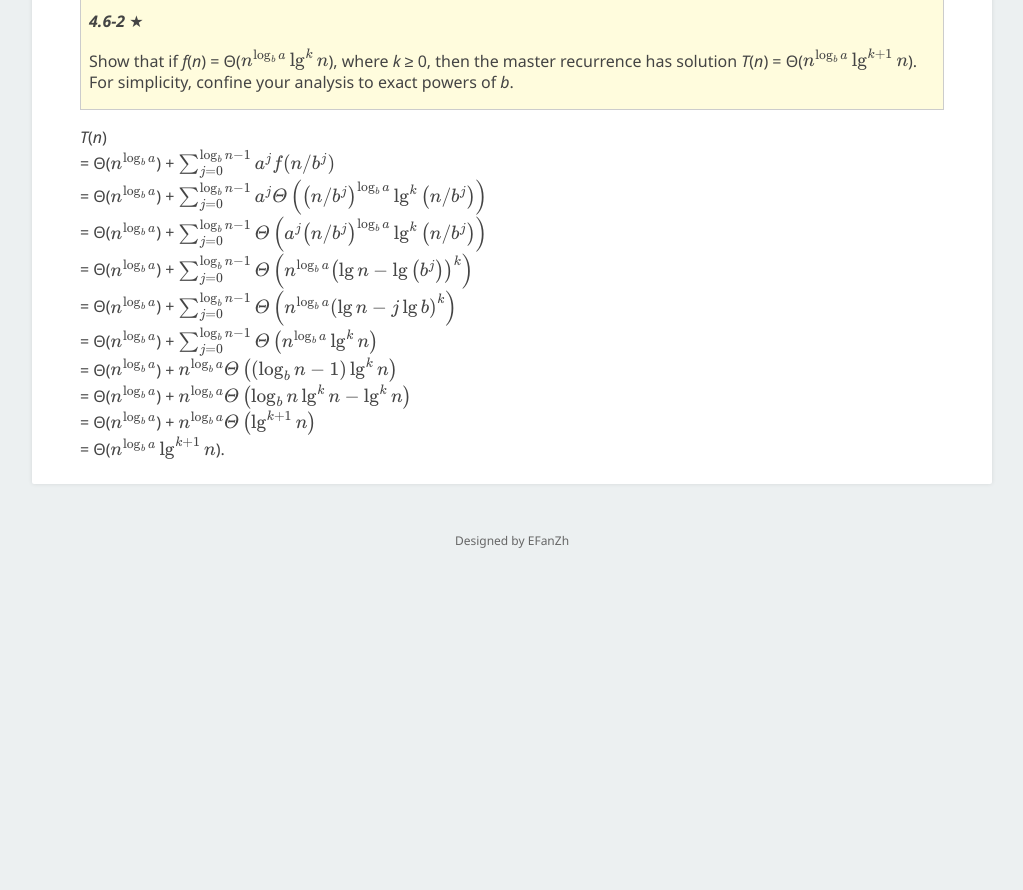
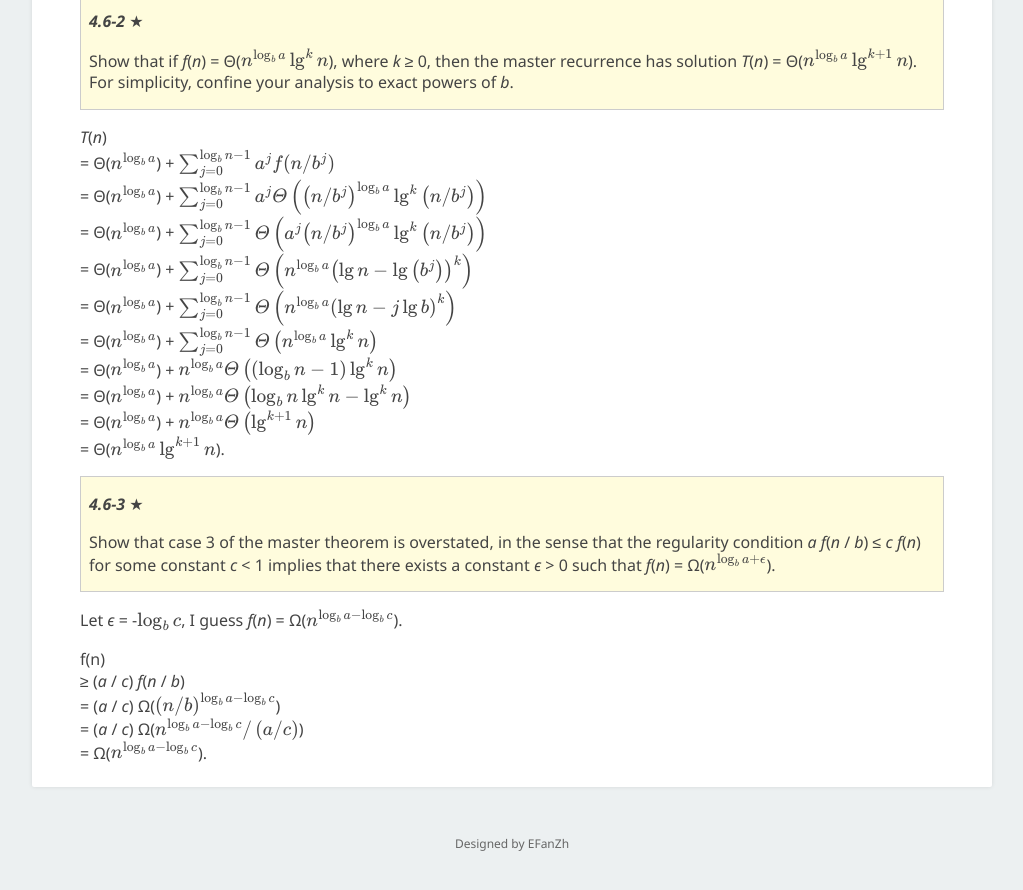
Before and after one commit to EFanZh/efanzh.github.io, a Jekyll site: the page built from _posts/2018-10-05-introduction-to-algorithms-exercises.md, in a window 1280 px wide and 900 px high, scrolled down 32988 px. Shown: the top 890 px of the window, without its empty margins (128-1151 px from the left). Built offline with Jekyll 4.4.1, drawn with Linux system fonts in a browser that asks for light colours; formulas are drawn with MathJax 3; before the commit the page ends 33585 px from its top, so only the background shows below that.

Commit message:
Add exercise 4.6-3 from CLRS

```diff
--- a/_posts/2018-10-05-introduction-to-algorithms-exercises.md
+++ b/_posts/2018-10-05-introduction-to-algorithms-exercises.md
@@ -1500,3 +1500,17 @@ Proof by induction:
 = Θ($n^{\log_b a}$) + $n^{\log_b a} Θ\left(\log_b n \lg^k n - \lg^k n\right)$\
 = Θ($n^{\log_b a}$) + $n^{\log_b a} Θ\left(\lg^{k + 1} n\right)$\
 = Θ($n^{\log_b a} \lg^{k + 1} n$).
+
+> ***4.6-3*** ★
+>
+> Show that case 3 of the master theorem is overstated, in the sense that the regularity condition
+> *a* *f*(*n* / *b*) ≤ *c* *f*(*n*) for some constant *c* < 1 implies that there exists a constant *ϵ* > 0 such that
+> *f*(*n*) = Ω($n^{\log_b a + ϵ}$).
+
+Let *ϵ* = -$\log_b c$, I guess *f*(*n*) = Ω($n^{\log_b a - \log_b c}$).
+
+f(n)\
+≥ (*a* / *c*) *f*(*n* / *b*)\
+= (*a* / *c*) Ω($\left(n / b\right)^{\log_b a - \log_b c}$)\
+= (*a* / *c*) Ω($n^{\log_b a - \log_b c} / \left(a / c\right)$)\
+= Ω($n^{\log_b a - \log_b c}$).
```
